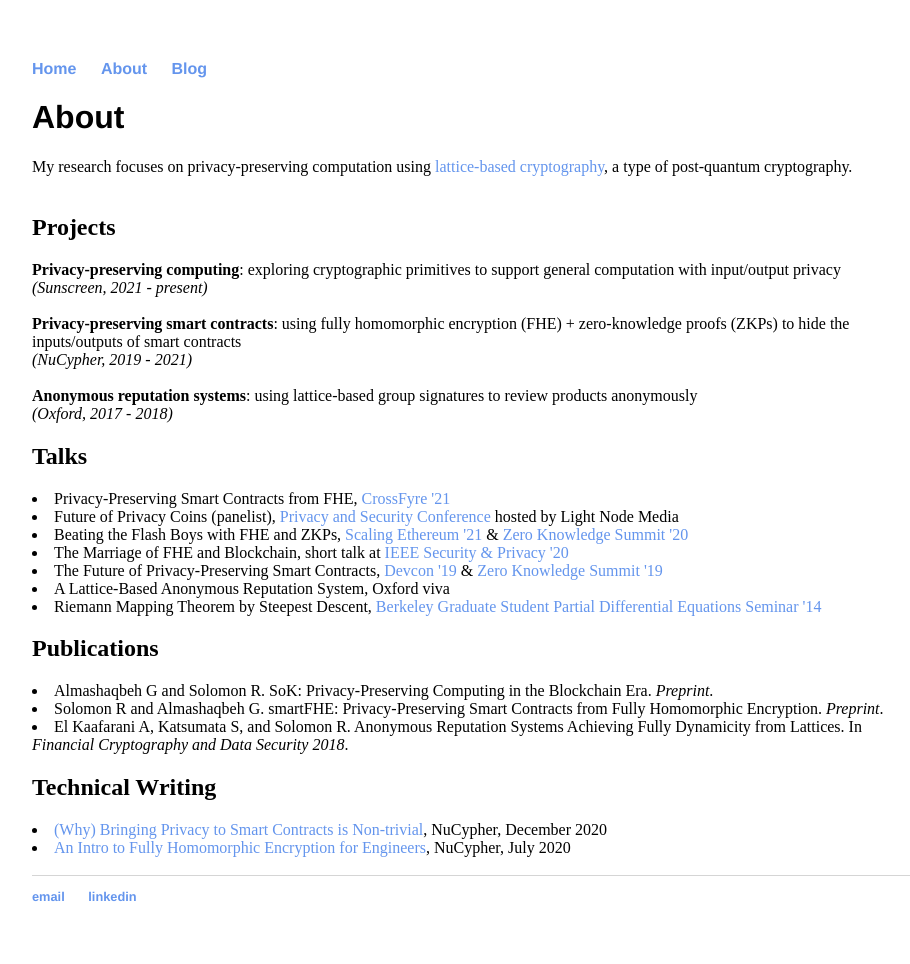
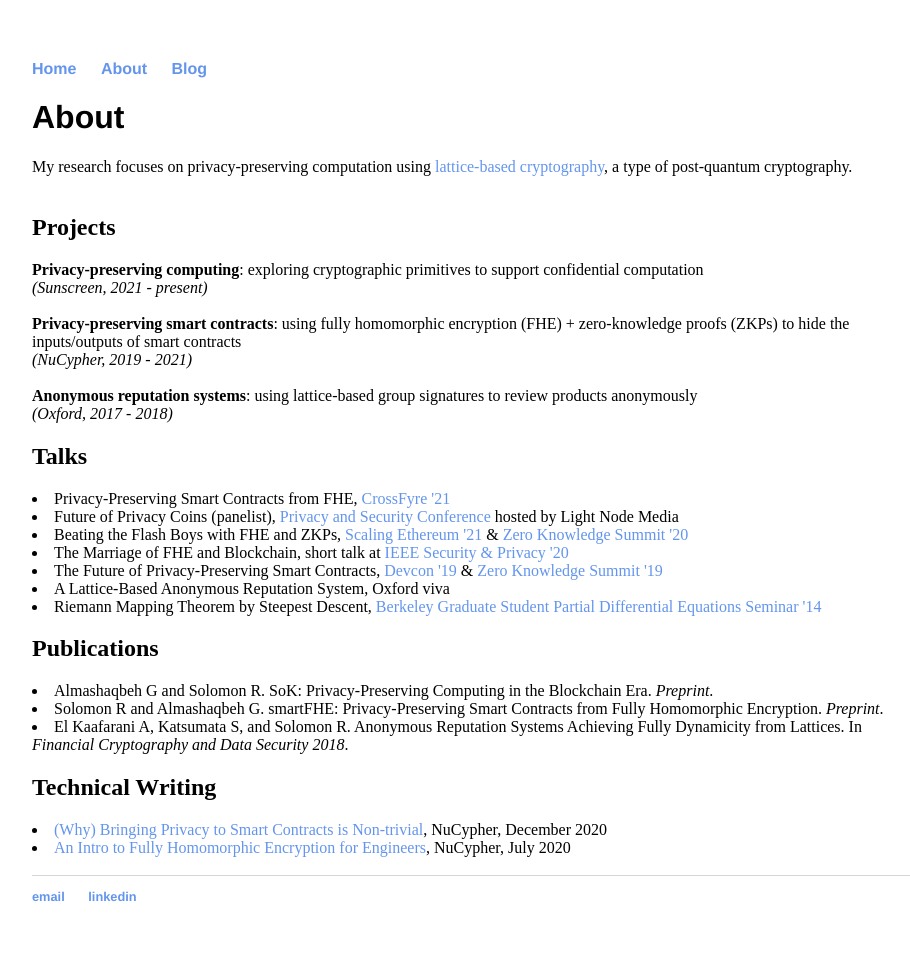
Before and after one commit to ravital/ravital.github.io, a Jekyll site: the page built from about/index.html, in a window 1280 px wide. Shown: the whole page, without its empty margins (160-1070 px from the left). Built offline with Jekyll 4.4.1, drawn with Linux system fonts in a browser that asks for light colours.

Commit message:
Update index.html

```diff
--- a/about/index.html
+++ b/about/index.html
@@ -8,7 +8,7 @@ title: About Ravital Solomon
 			My research focuses on privacy-preserving computation using <a href="https://en.wikipedia.org/wiki/Lattice-based_cryptography">lattice-based cryptography</a>, a type of post-quantum cryptography.<br><br>
 
 			<h2>Projects</h2>
-			<b>Privacy-preserving computing</b>: exploring cryptographic primitives to support general computation with input/output privacy <br><i>(Sunscreen, 2021 - present)</i><br><br>
+			<b>Privacy-preserving computing</b>: exploring cryptographic primitives to support confidential computation <br><i>(Sunscreen, 2021 - present)</i><br><br>
 
 			<b>Privacy-preserving smart contracts</b>: using fully homomorphic encryption (FHE) + zero-knowledge proofs (ZKPs) to hide the inputs/outputs of smart contracts <br><i>(NuCypher, 2019 - 2021)</i><br><br>
 
```
